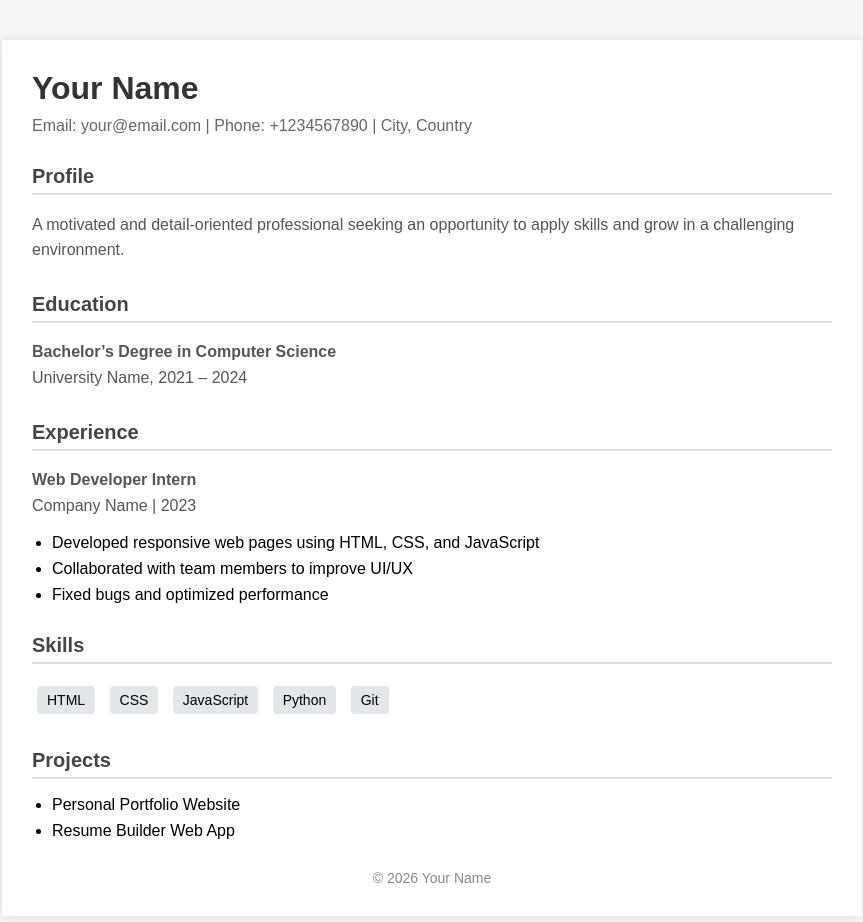
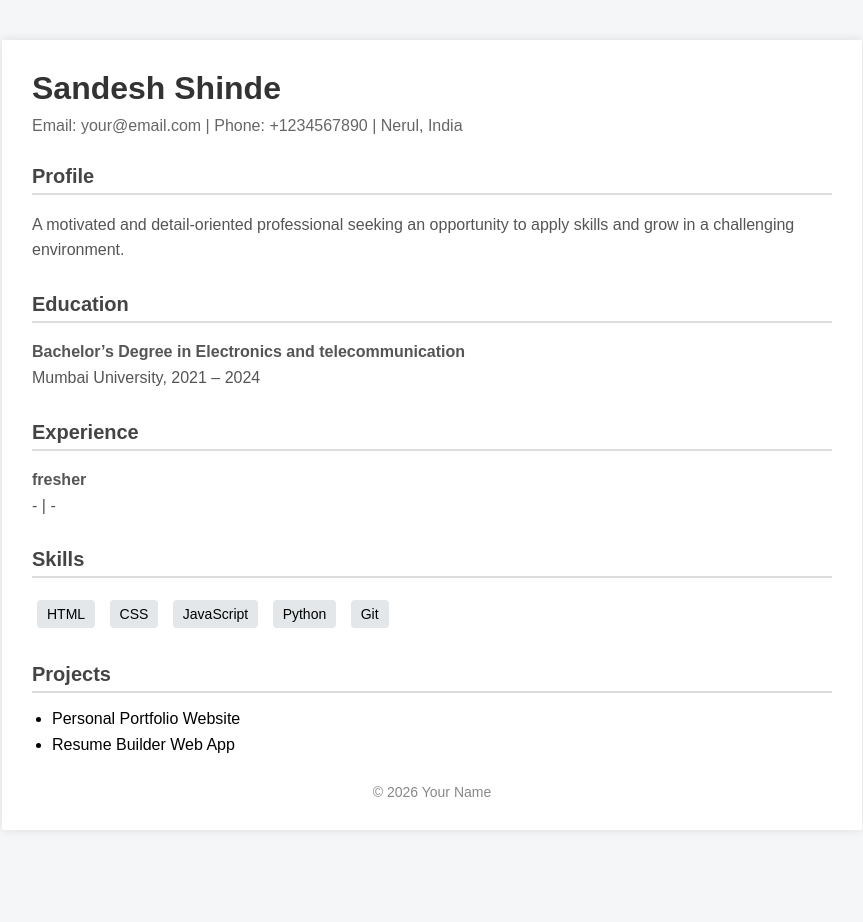
Before and after one commit to sandeshshinde2526-lang/sam, a plain HTML site: page index.html in a window 1280 px wide. Shown: the whole page, without its empty margins (208-1071 px from the left). After the commit the page ends 870 px from the top, so only its background shows below. Drawn offline with Linux system fonts and the light colour scheme.

Commit message:
Revise resume details in index.html
Updated personal information in the resume section including name, location, education, and experience.

```diff
--- a/index.html
+++ b/index.html
@@ -75,9 +75,9 @@
 <body>
 
     <div class="resume">
-        <h1>Your Name</h1>
+        <h1>Sandesh Shinde</h1>
         <div class="contact">
-            Email: your@email.com | Phone: +1234567890 | City, Country
+            Email: your@email.com | Phone: +1234567890 | Nerul, India
         </div>
 
         <div class="section">
@@ -90,18 +90,16 @@
 
         <div class="section">
             <h2>Education</h2>
-            <p><strong>Bachelor’s Degree in Computer Science</strong><br>
-               University Name, 2021 – 2024</p>
+            <p><strong>Bachelor’s Degree in Electronics and telecommunication</strong><br>
+               Mumbai University, 2021 – 2024</p>
         </div>
 
         <div class="section">
             <h2>Experience</h2>
-            <p><strong>Web Developer Intern</strong><br>
-               Company Name | 2023</p>
+            <p><strong>fresher</strong><br>
+               - | - </p>
             <ul>
-                <li>Developed responsive web pages using HTML, CSS, and JavaScript</li>
-                <li>Collaborated with team members to improve UI/UX</li>
-                <li>Fixed bugs and optimized performance</li>
+
             </ul>
         </div>
 
```
